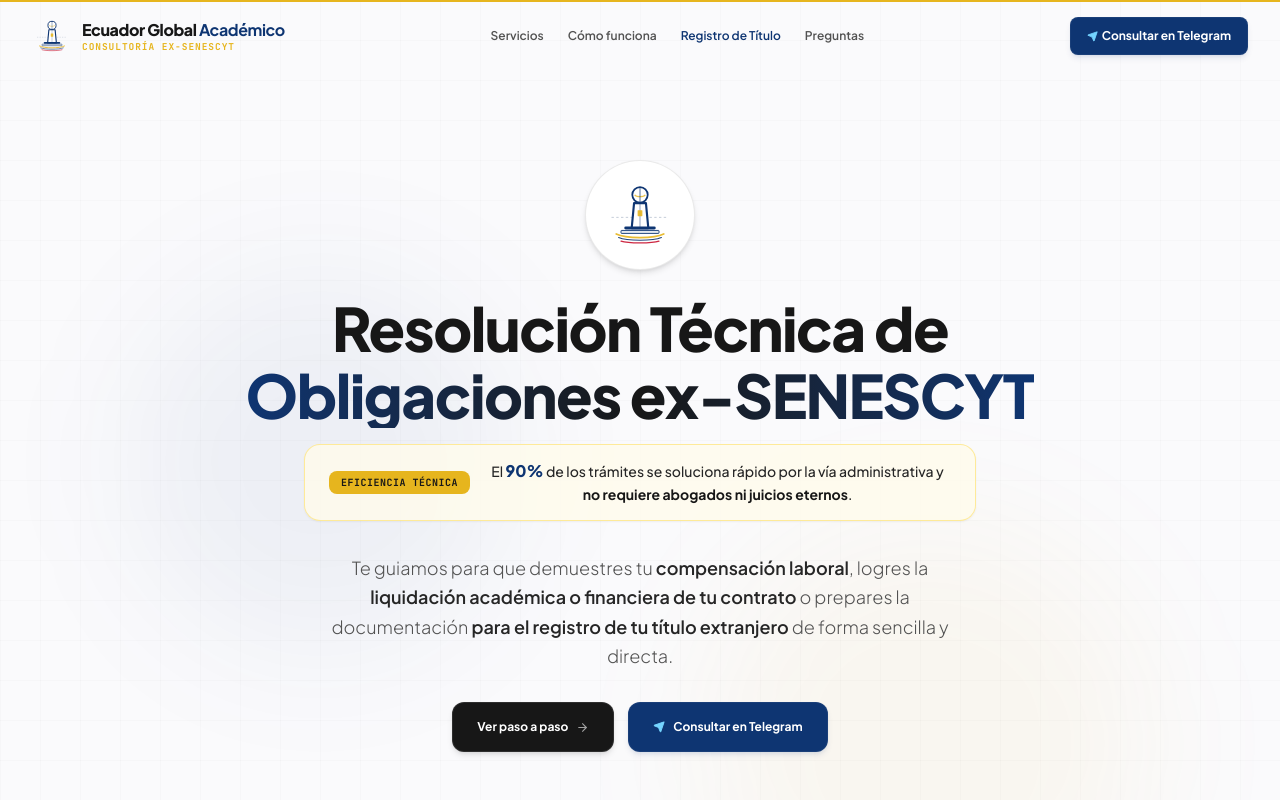
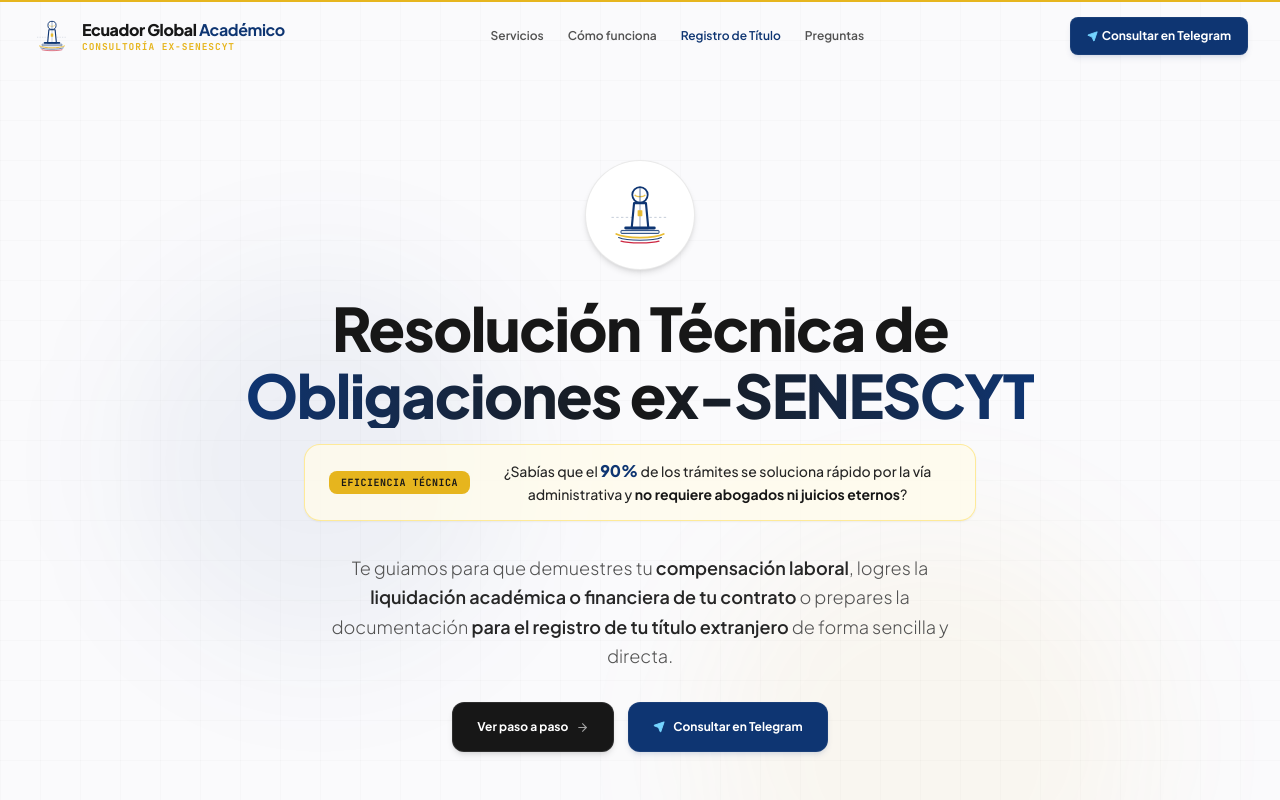
Before and after one commit to asesoriabecasecuador/asesoria-becas, a React (Vite) app: page / in a window 1280 px wide. Shown: the top 800 px of the page. Built offline with nearby package versions, Linux system fonts and the light colour scheme.

Commit message:
Update Hero.tsx

```diff
--- a/src/components/Hero.tsx
+++ b/src/components/Hero.tsx
@@ -46,7 +46,7 @@
             EFICIENCIA TÉCNICA
           </div>
           <p className="text-xs sm:text-sm font-sans font-medium text-neutral-800 leading-relaxed">
-            El <strong className="font-extrabold text-[#0E3572] text-[13px] sm:text-base">90%</strong> de los trámites se soluciona rápido por la vía administrativa y <strong className="font-bold text-neutral-900">no requiere abogados ni juicios eternos</strong>.
+            ¿Sabías que el <strong className="font-extrabold text-[#0E3572] text-[13px] sm:text-base">90%</strong> de los trámites se soluciona rápido por la vía administrativa y <strong className="font-bold text-neutral-900">no requiere abogados ni juicios eternos</strong>?
           </p>
         </div>
 
```
